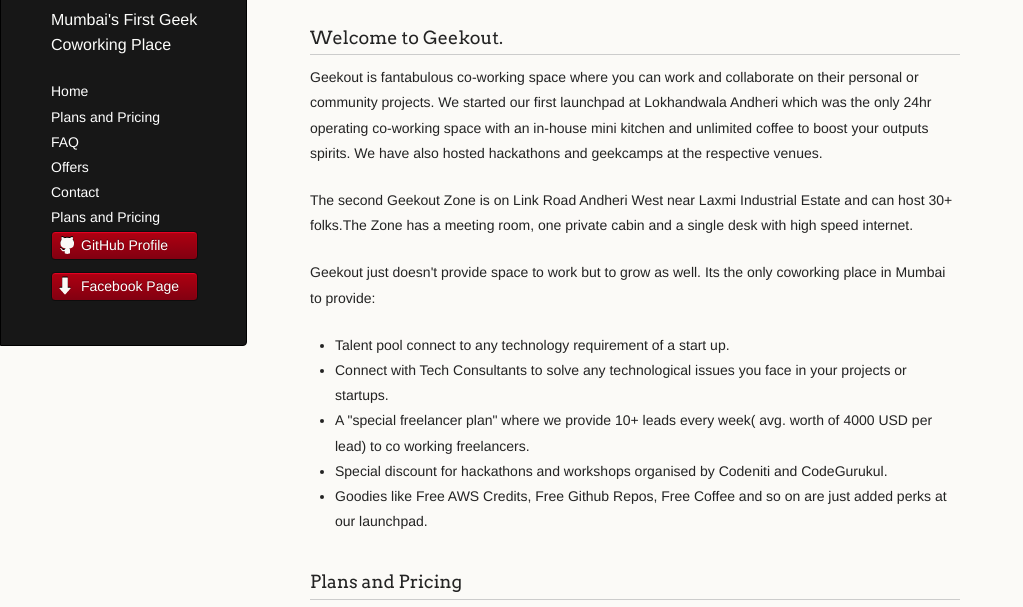
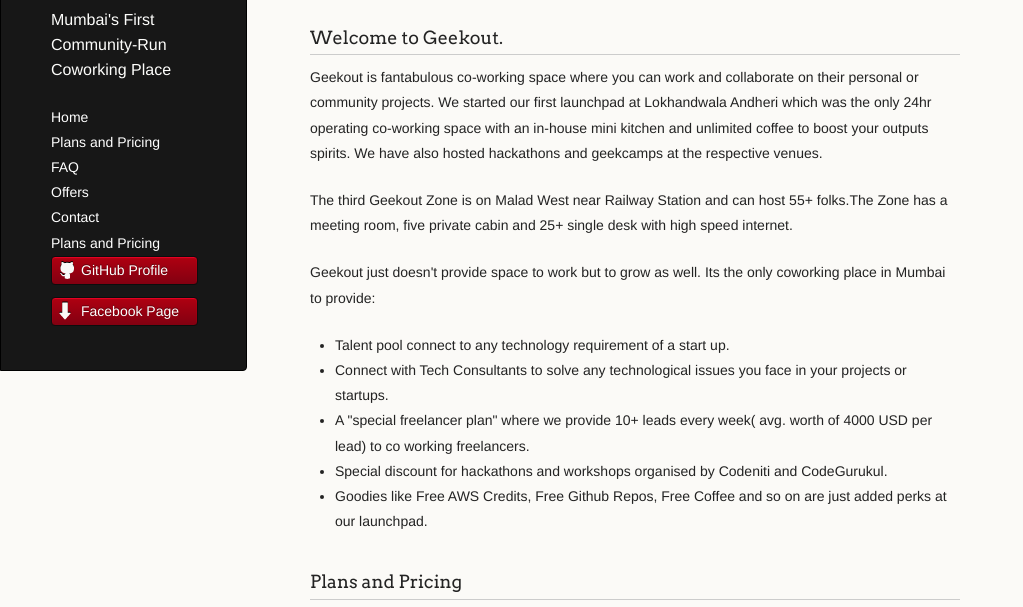
Before and after one commit to geekout-coworking/geekout-coworking.github.io, a website: page index.html in a window 1280 px wide. Shown: the part 161-768 px from the top of the page, without its empty margins (0-1023 px from the left). Drawn offline with nearby package versions, Linux system fonts and the light colour scheme.

Commit message:
Updated content

```diff
--- a/index.html
+++ b/index.html
@@ -35,7 +35,7 @@
     <div class="wrapper">
       <header>
         <h1 class="header">Geekout Coworking</h1>
-        <p class="header">Mumbai&#39;s First Geek Coworking Place</p>
+        <p class="header">Mumbai&#39;s First Community-Run Coworking Place</p>
 
         <a href="#welcome-to-geekout">Home</a><br/>
         <a href="#plan-pricing">Plans and Pricing</a><br/>         <a href="#faq">FAQ</a><br/>
@@ -60,7 +60,7 @@
 
 <p>Geekout is fantabulous co-working space where you can work and collaborate on their personal or community projects. We started our first launchpad at Lokhandwala Andheri which was the only 24hr operating co-working space with an in-house mini kitchen and unlimited coffee to boost your outputs spirits. We have also hosted hackathons and geekcamps at the respective venues.</p>
 <p>
-The second Geekout Zone is on Link Road Andheri West near Laxmi Industrial Estate and can host 30+ folks.The Zone has a meeting room, one private cabin and a single desk with high speed internet.
+The third Geekout Zone is on Malad West near Railway Station and can host 55+ folks.The Zone has a meeting room, five private cabin and 25+ single desk with high speed internet.
 </p>
 
 
```
